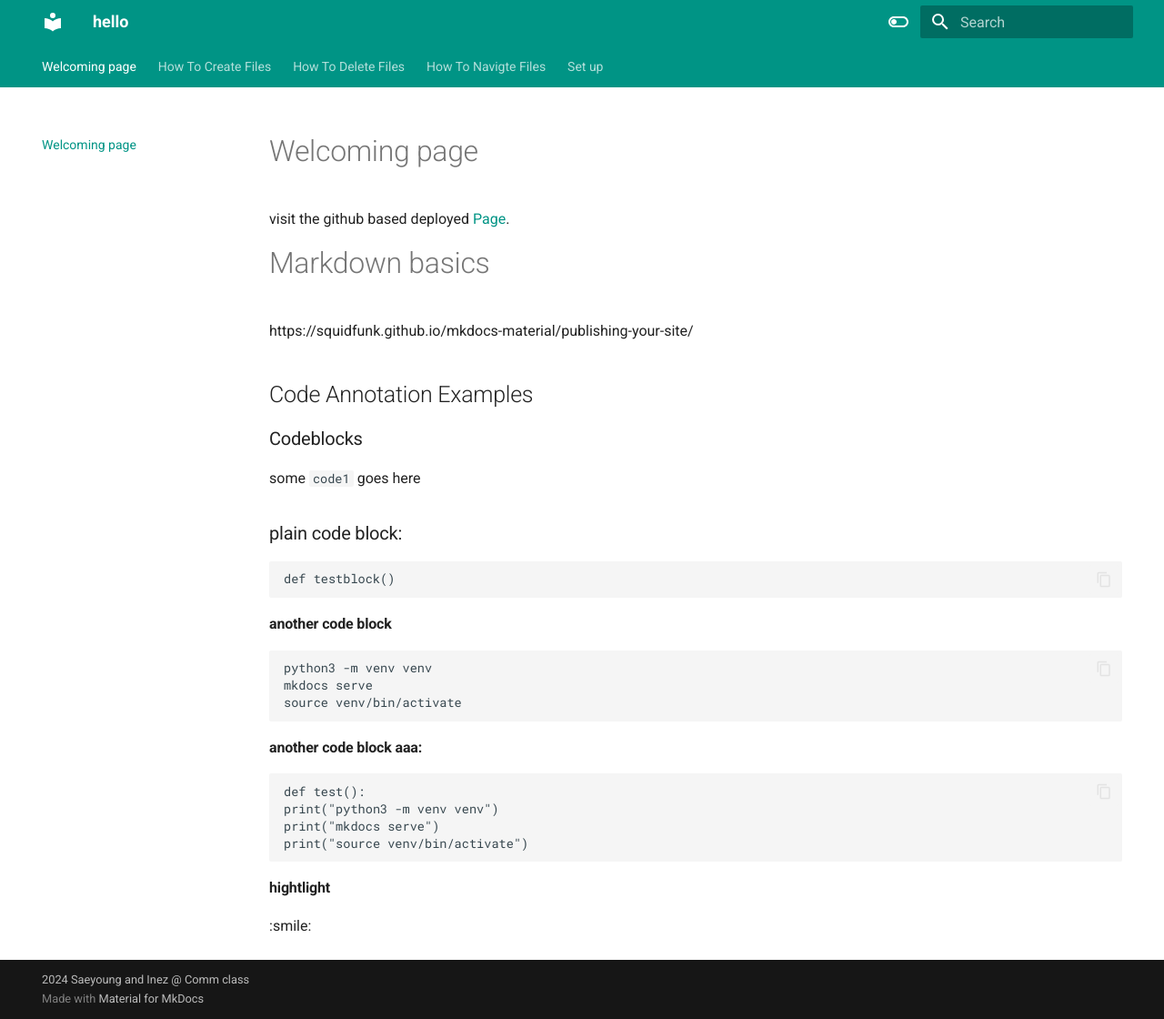
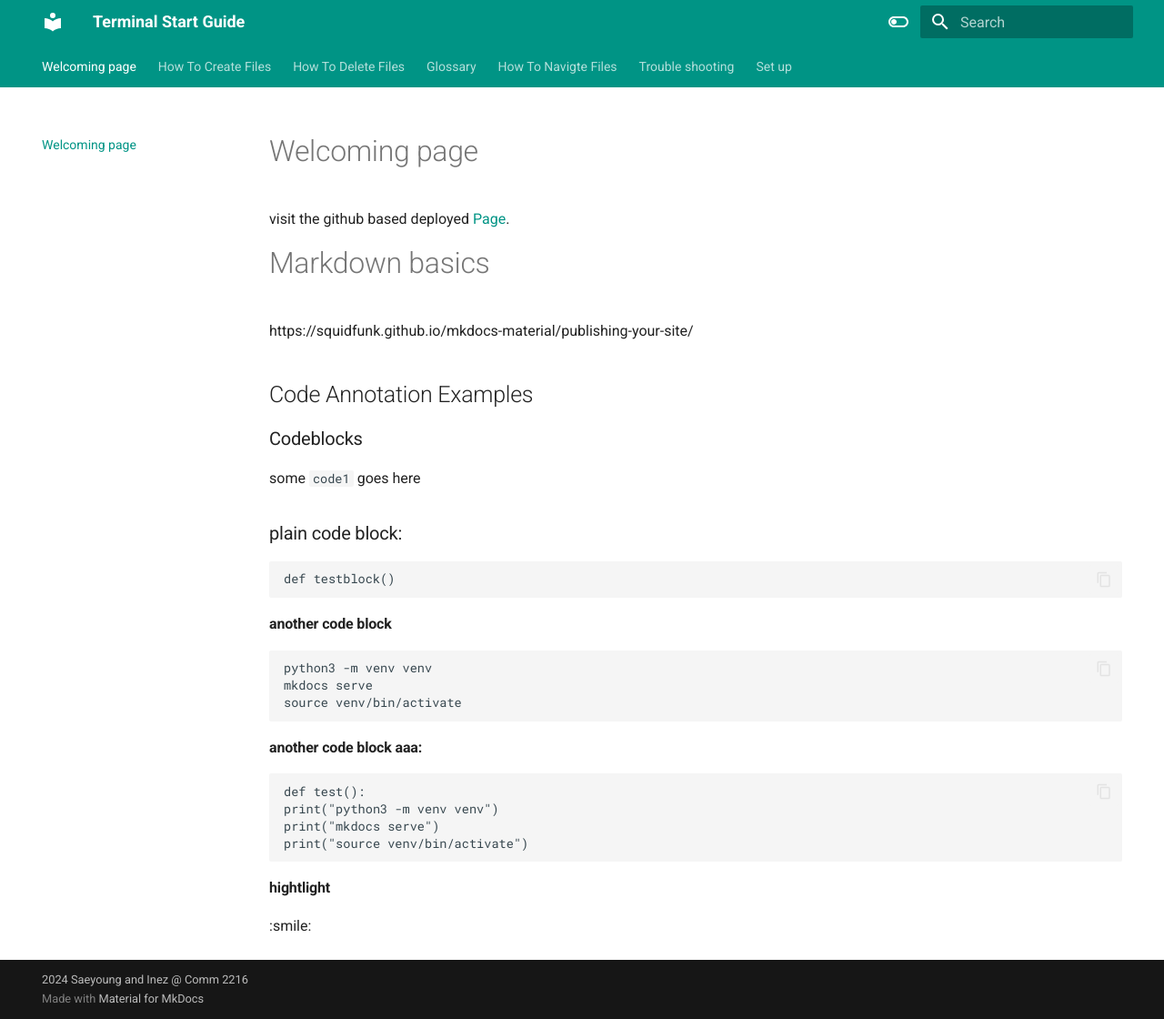
Before and after one commit to Inez-y/user_docs_Inez_Saeyoung, an MkDocs documentation site: the page built from docs/index.md, in a window 1280 px wide and 1120 px high. Shown: the whole window at 91% size. Built offline with MkDocs 1.6.1 and Material for MkDocs 9.7.7, drawn with Linux system fonts in a browser that asks for light colours.

Commit message:
Add page files

```diff
--- a/mkdocs.yml
+++ b/mkdocs.yml
@@ -1,4 +1,4 @@
-site_name: hello
+site_name: Terminal Start Guide
 theme:
   name: material
   features:
@@ -26,4 +26,4 @@
       primary: teal
       accent: lime
 
-copyright: 2024 Saeyoung and Inez @ Comm class
+copyright: 2024 Saeyoung and Inez @ Comm 2216
```
Also changed, not shown: docs/Glossary.md (added), docs/Trouble_shooting.md (added).
